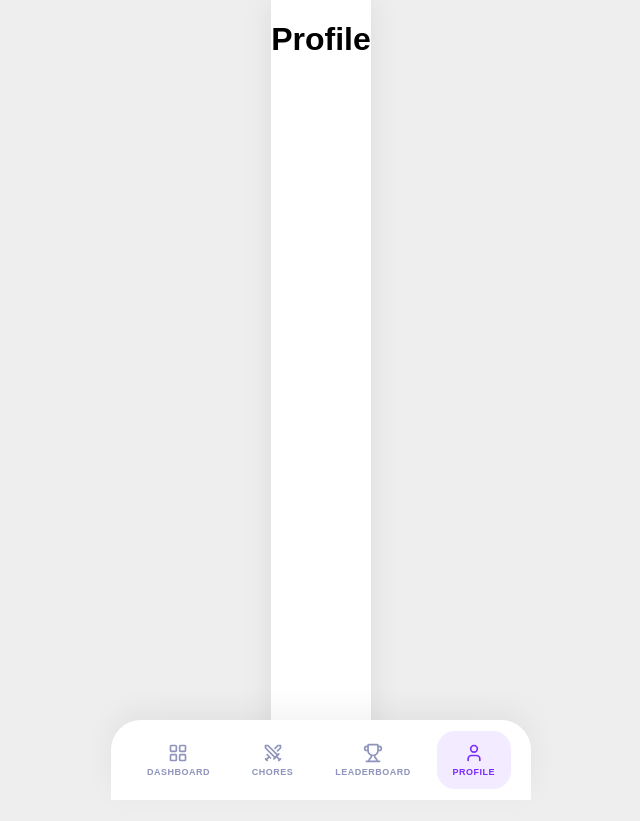
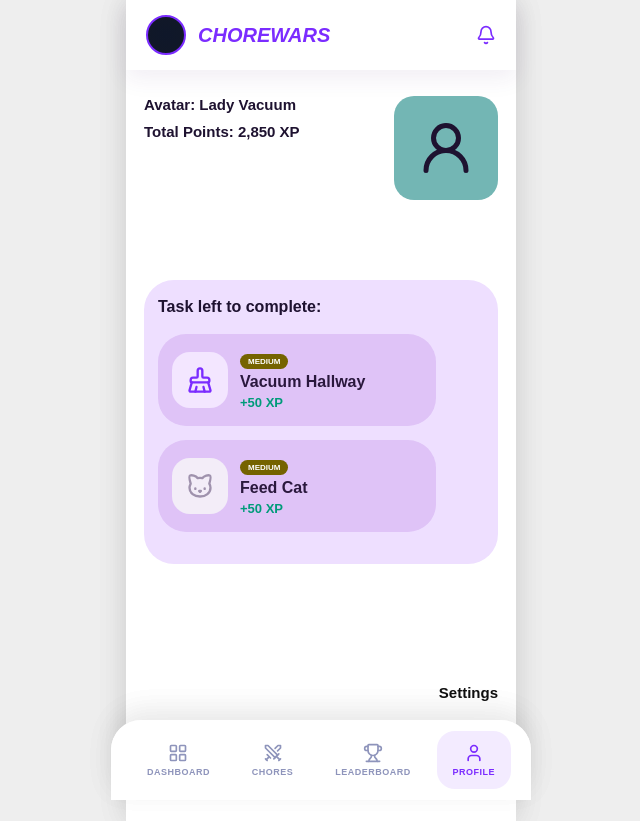
Before and after one commit to JosipaBobinac/ChoreWars, a Vue app: page /profile in a window 1280 px wide. Shown: the whole page, without its empty margins (319-959 px from the left). Before the commit the page ends 800 px from the top, so only its background shows below. Built offline with nearby package versions, Linux system fonts and the light colour scheme; the HTML template or start-up script is replaced by a standard one.

Commit message:
Implementacija ProfileView stranice

```diff
--- a/src/views/ProfileView.vue
+++ b/src/views/ProfileView.vue
@@ -1,14 +1,241 @@
 <template>
-  <div>
-    <h1>Profile</h1>
+  <div class="profile-page">
+    <div class="mobile-page">
+
+      <header class="top-bar">
+        <div class="logo-circle"></div>
+
+        <h1>CHOREWARS</h1>
+
+        <Bell size="20" />
+      </header>
+
+      <main class="content">
+
+        <section class="profile-header">
+          <div class="profile-info">
+            <p><strong>Avatar:</strong> Lady Vacuum</p>
+            <p><strong>Total Points:</strong> 2,850 XP</p>
+          </div>
+
+          <div class="avatar-box">
+            <UserRound size="60" />
+          </div>
+        </section>
+
+        <section class="tasks-box">
+          <h2>Task left to complete:</h2>
+
+          <div class="task-card">
+            <div class="task-icon purple-icon">
+              <BrushCleaning size="28" />
+            </div>
+
+            <div class="task-content">
+              <span class="difficulty">MEDIUM</span>
+
+              <h3>Vacuum Hallway</h3>
+
+              <p>+50 XP</p>
+            </div>
+          </div>
+
+          <div class="task-card">
+            <div class="task-icon gray-icon">
+              <Cat size="28" />
+            </div>
+
+            <div class="task-content">
+              <span class="difficulty">MEDIUM</span>
+
+              <h3>Feed Cat</h3>
+
+              <p>+50 XP</p>
+            </div>
+          </div>
+        </section>
+
+        <div class="settings-link">
+          Settings
+        </div>
+
+      </main>
+
+      <BottomNav />
+
+    </div>
   </div>
 </template>
 
 <script>
+import {
+  Bell,
+  UserRound,
+  BrushCleaning,
+  Cat
+} from 'lucide-vue-next'
+
+import BottomNav from '../components/BottomNav.vue'
+
 export default {
-  name: 'ProfileView'
+  name: 'ProfileView',
+
+  components: {
+    Bell,
+    UserRound,
+    BrushCleaning,
+    Cat,
+    BottomNav
+  }
 }
 </script>
 
 <style scoped>
+.profile-page {
+  min-height: 100vh;
+  background: #eeeeee;
+  display: flex;
+  justify-content: center;
+  font-family: Arial, sans-serif;
+}
+
+.mobile-page {
+  width: 390px;
+  min-height: 100vh;
+  background: white;
+  position: relative;
+  box-shadow: 0 0 30px rgba(0, 0, 0, 0.08);
+}
+
+.top-bar {
+  height: 70px;
+  padding: 0 20px;
+  display: flex;
+  align-items: center;
+  gap: 12px;
+  background: white;
+  color: #7b2cff;
+  box-shadow: 0 8px 22px rgba(80, 40, 120, 0.08);
+}
+
+.logo-circle {
+  width: 36px;
+  height: 36px;
+  border-radius: 50%;
+  background: radial-gradient(circle, #0f172a, #111827);
+  border: 2px solid #7b2cff;
+}
+
+.top-bar h1 {
+  flex: 1;
+  margin: 0;
+  font-size: 20px;
+  font-style: italic;
+  font-weight: 900;
+}
+
+.content {
+  padding: 26px 18px 120px;
+}
+
+.profile-header {
+  display: flex;
+  justify-content: space-between;
+  align-items: flex-start;
+  margin-bottom: 80px;
+}
+
+.profile-info p {
+  margin: 0 0 10px;
+  font-size: 15px;
+  font-weight: 700;
+  color: #1e1230;
+}
+
+.avatar-box {
+  width: 104px;
+  height: 104px;
+  border-radius: 20px;
+  background: #73b6b4;
+  display: flex;
+  justify-content: center;
+  align-items: center;
+  color: #1e1230;
+}
+
+.tasks-box {
+  background: #eedfff;
+  border-radius: 30px;
+  padding: 18px 14px;
+}
+
+.tasks-box h2 {
+  margin: 0 0 18px;
+  font-size: 16px;
+  font-weight: 900;
+  color: #1e1230;
+}
+
+.task-card {
+  width: 250px;
+  min-height: 72px;
+  background: #dfc3f7;
+  border-radius: 28px;
+  padding: 10px 14px;
+  display: flex;
+  align-items: center;
+  gap: 12px;
+  margin-bottom: 14px;
+}
+
+.task-icon {
+  width: 56px;
+  height: 56px;
+  border-radius: 18px;
+  display: flex;
+  justify-content: center;
+  align-items: center;
+}
+
+.purple-icon {
+  background: #f3e6ff;
+  color: #7b2cff;
+}
+
+.gray-icon {
+  background: #f3edf8;
+  color: #9f92ad;
+}
+
+.task-content h3 {
+  margin: 4px 0 4px;
+  font-size: 16px;
+  font-weight: 800;
+  color: #2a183d;
+}
+
+.task-content p {
+  margin: 0;
+  color: #009b7a;
+  font-size: 13px;
+  font-weight: 900;
+}
+
+.difficulty {
+  display: inline-block;
+  background: #756300;
+  color: white;
+  border-radius: 999px;
+  padding: 3px 8px;
+  font-size: 8px;
+  font-weight: 900;
+}
+
+.settings-link {
+  margin-top: 120px;
+  text-align: right;
+  font-size: 15px;
+  font-weight: 800;
+  color: #111111;
+}
 </style>
```
